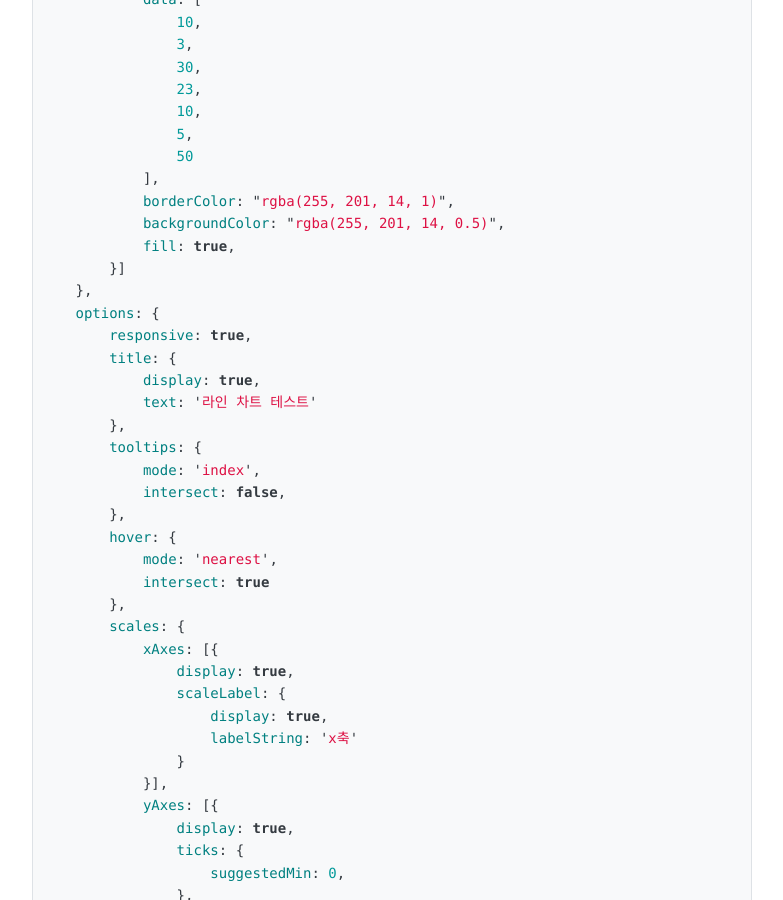
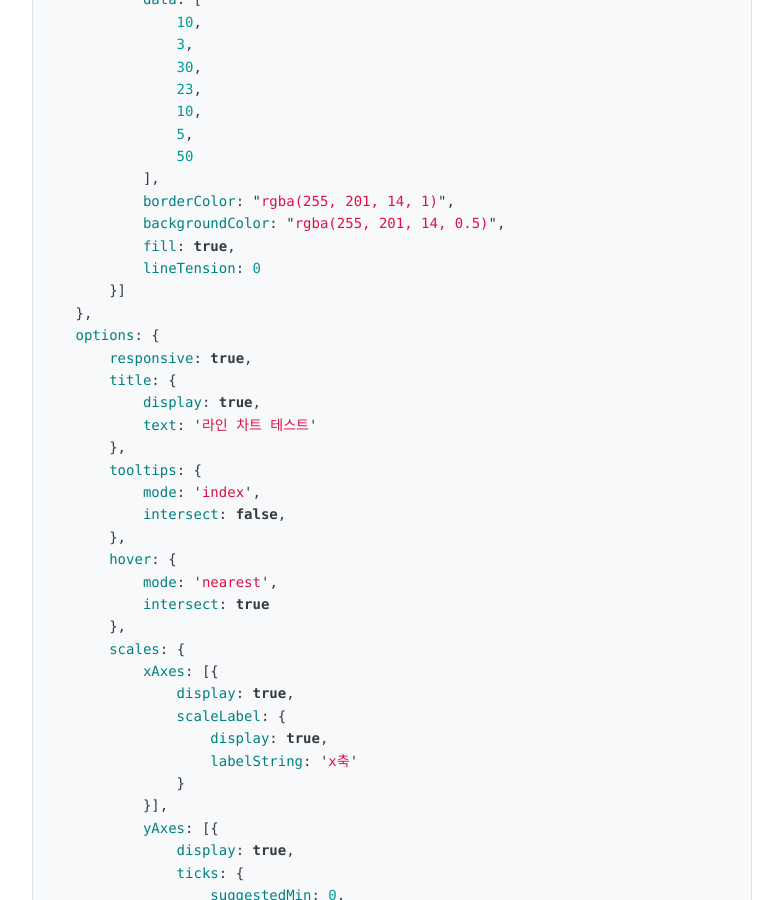
Before and after one commit to inasie/inasie.github.io, a Jekyll site: the page built from _posts/2018-11-24-line-chart.md, in a window 1280 px wide and 900 px high, scrolled down 932 px. Shown: the whole window, without its empty margins (248-1031 px from the left). Built offline with Jekyll 4.4.1, drawn with Linux system fonts in a browser that asks for light colours; nearby versions of some CDN libraries; our own code applies the rules of GitHub Pages for plain Markdown files.

Commit message:
fix line chart

```diff
--- a/_posts/2018-11-24-line-chart.md
+++ b/_posts/2018-11-24-line-chart.md
@@ -54,6 +54,7 @@ new Chart(document.getElementById("canvas"), {
             borderColor: "rgba(255, 201, 14, 1)",
             backgroundColor: "rgba(255, 201, 14, 0.5)",
             fill: true,
+            lineTension: 0
         }]
     },
     options: {
@@ -120,6 +121,7 @@ new Chart(document.getElementById("canvas"), {
             borderColor: "rgba(255, 201, 14, 1)",
             backgroundColor: "rgba(255, 201, 14, 0.5)",
             fill: true,
+            lineTension: 0
         }]
     },
     options: {
```
